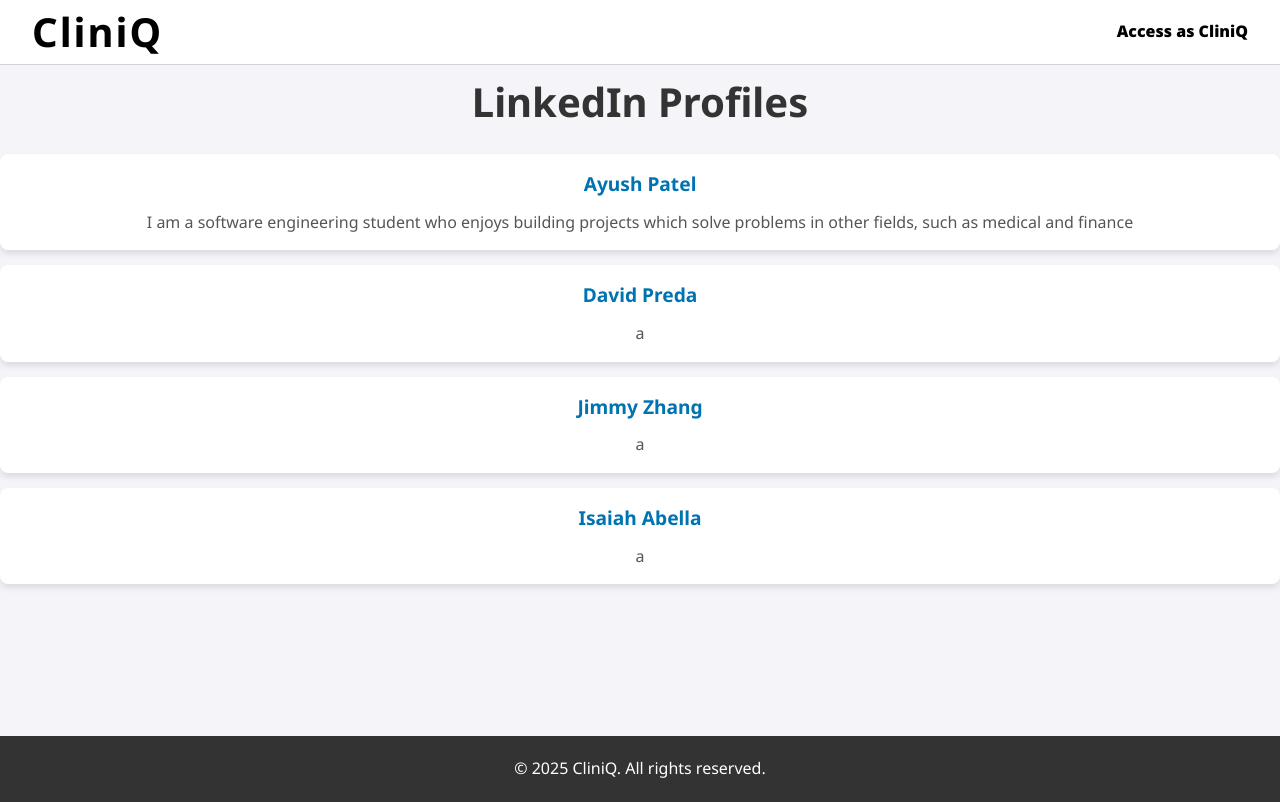
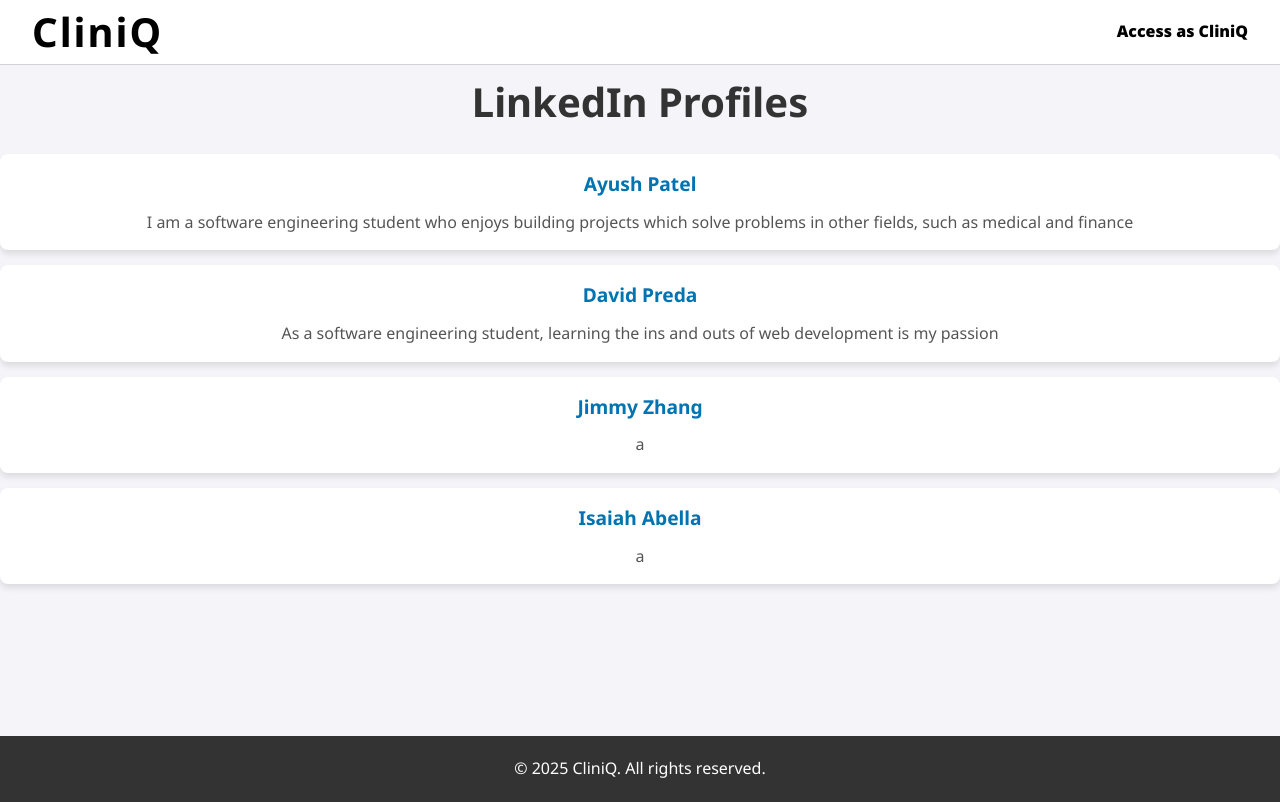
Before and after one commit to 4yushP4tel/mchacks, a React (Vite) app in the folder frontend/: page /socials in a window 1280 px wide. Built offline with nearby package versions, Linux system fonts and the light colour scheme; no server answers.

Commit message:
Add description to David Preda LinkedIn

```diff
--- a/frontend/src/pages/socials.jsx
+++ b/frontend/src/pages/socials.jsx
@@ -6,7 +6,7 @@ import "../style.css"
 const Socials = () => {
     const profiles = [
         { name: 'Ayush Patel', linkedin: 'https://www.linkedin.com/in/ayush-patel-montreal/', descript: "I am a software engineering student who enjoys building projects which solve problems in other fields, such as medical and finance" },
-        { name: 'David Preda', linkedin: 'https://www.linkedin.com/in/david-preda/',descript: "a" },
+        { name: 'David Preda', linkedin: 'https://www.linkedin.com/in/david-preda/',descript: "As a software engineering student, learning the ins and outs of web development is my passion" },
         { name: 'Jimmy Zhang', linkedin: 'https://www.linkedin.com/in/jmmyzhang/',descript: "a"},
         { name: 'Isaiah Abella', linkedin: 'https://www.linkedin.com/in/isaiah-abella/',descript: "a"},
     ];
--- a/frontend/src/style.css
+++ b/frontend/src/style.css
@@ -86,7 +86,7 @@
   }
 
   .hero h1 {
-    font-size: 64px;
+    font-size: 3rem;
     margin-bottom: 20px;
   }
 
```
